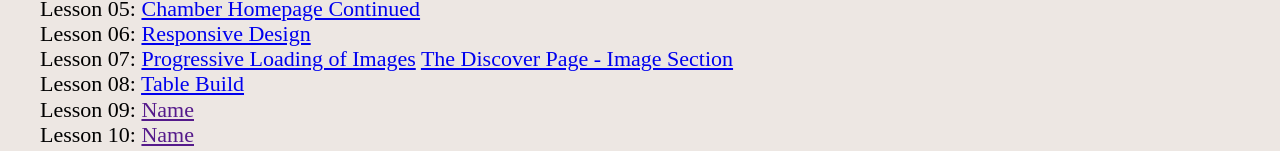
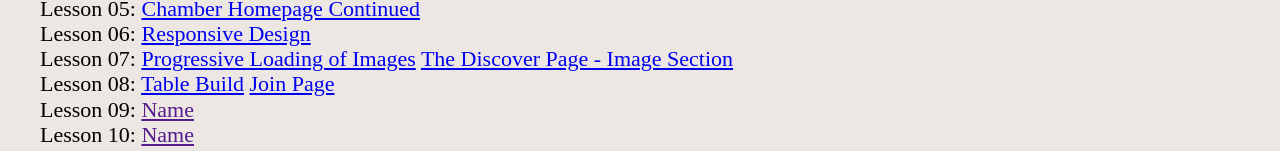
Before and after one commit to uriassm/wdd230, a plain HTML site: page index.html in a window 1280 px wide. Shown: the part 611-762 px from the top of the page. Drawn offline with Linux system fonts and the light colour scheme; files that its build step writes are made by us from their sources; a web font is replaced by a local one.

Commit message:
Added link to main index for Join Page

```diff
--- a/index.html
+++ b/index.html
@@ -43,6 +43,7 @@
                 <br>
                 <li>Lesson 08:</li>
                     <a href="lesson-8/tablebuild.html">Table Build</a>
+                    <a href="chamber/join.html">Join Page</a>
                 <br>
                 <li>Lesson 09:</li>
                     <a href="">Name</a>
```
